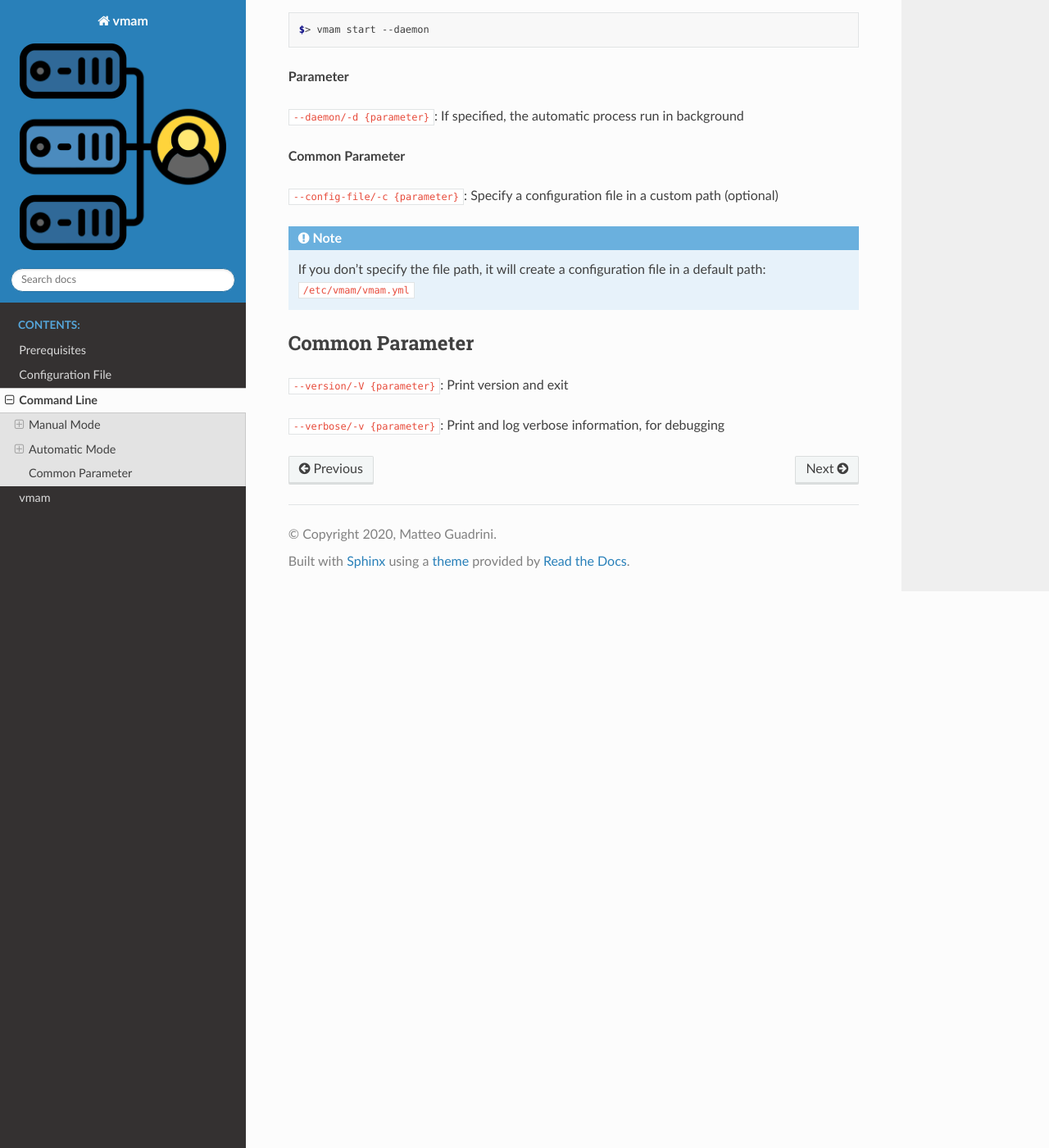
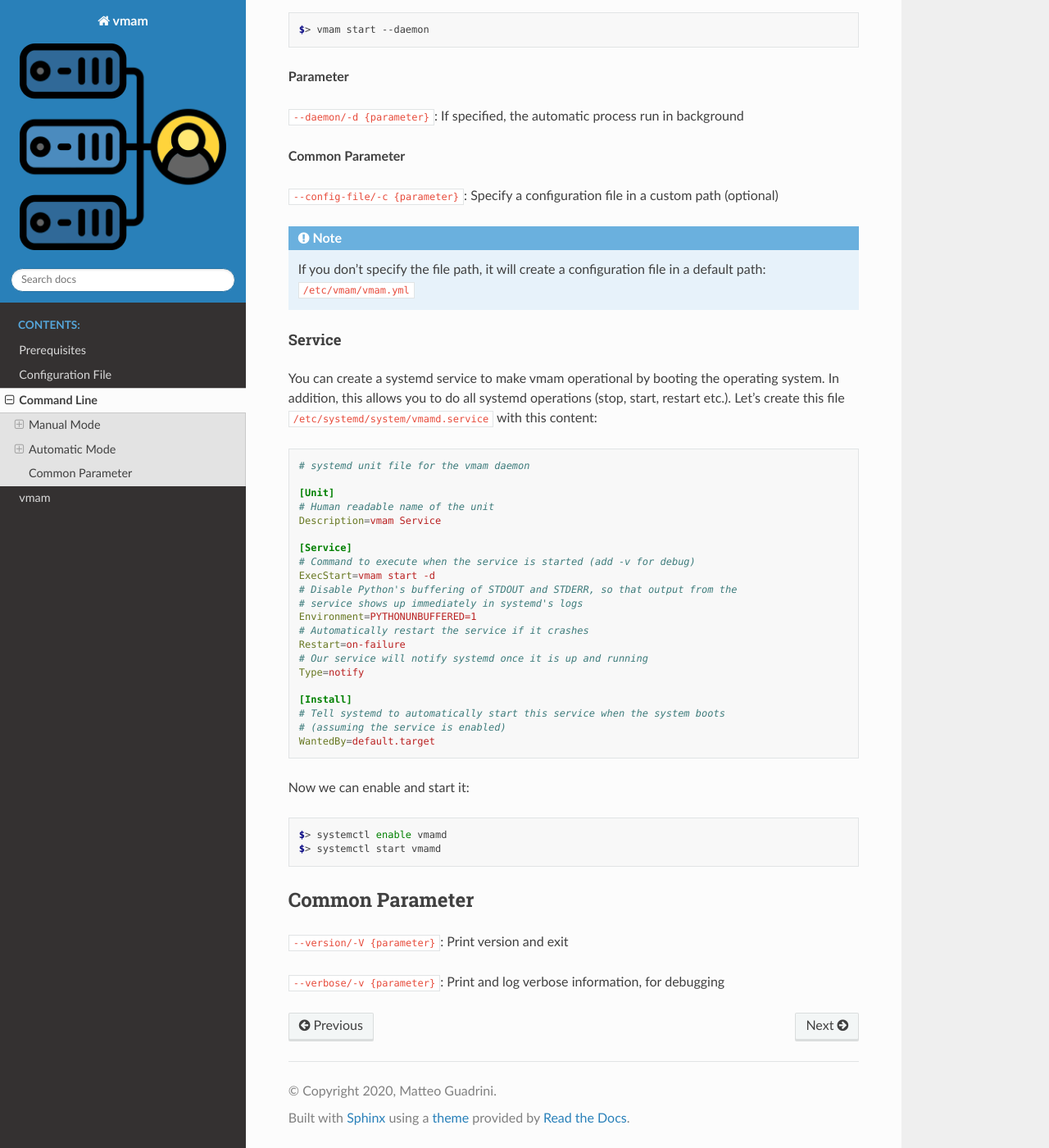
Before and after one commit to MatteoGuadrini/vmam, a Sphinx documentation site: the page built from docs/source/cmd.rst, in a window 1280 px wide and 1400 px high, scrolled down 2753 px. Shown: the whole window at 82% size. Built offline with Sphinx 7.4.7 and the Read the Docs theme 2.0.0, drawn with Linux system fonts in a browser that asks for light colours.

Commit message:
Add systemd service

```diff
--- a/docs/source/cmd.rst
+++ b/docs/source/cmd.rst
@@ -140,6 +140,44 @@ If something goes wrong, the process does not exit but writes error lines to the
 
     If you don't specify the file path, it will create a configuration file in a default path: ``/etc/vmam/vmam.yml``
 
+Service
+-------
+
+You can create a systemd service to make vmam operational by booting the operating system.
+In addition, this allows you to do all systemd operations (stop, start, restart etc.).
+Let's create this file ``/etc/systemd/system/vmamd.service`` with this content:
+
+.. code-block:: cfg
+
+    # systemd unit file for the vmam daemon
+
+    [Unit]
+    # Human readable name of the unit
+    Description=vmam Service
+
+    [Service]
+    # Command to execute when the service is started (add -v for debug)
+    ExecStart=vmam start -d
+    # Disable Python's buffering of STDOUT and STDERR, so that output from the
+    # service shows up immediately in systemd's logs
+    Environment=PYTHONUNBUFFERED=1
+    # Automatically restart the service if it crashes
+    Restart=on-failure
+    # Our service will notify systemd once it is up and running
+    Type=notify
+
+    [Install]
+    # Tell systemd to automatically start this service when the system boots
+    # (assuming the service is enabled)
+    WantedBy=default.target
+
+Now we can enable and start it:
+
+.. code-block:: console
+
+    $> systemctl enable vmamd
+    $> systemctl start vmamd
+
 Common Parameter
 ****************
 
```
